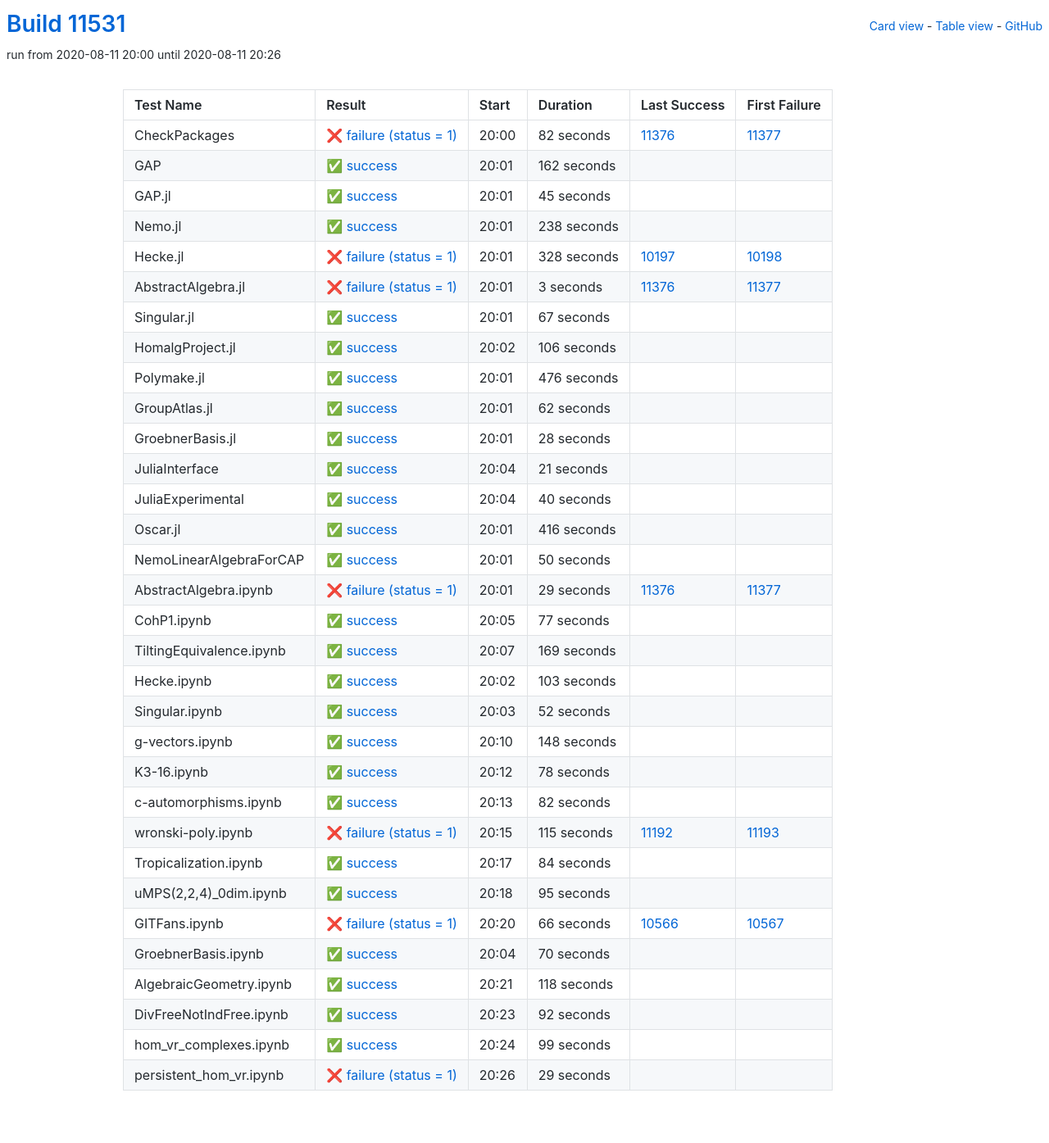
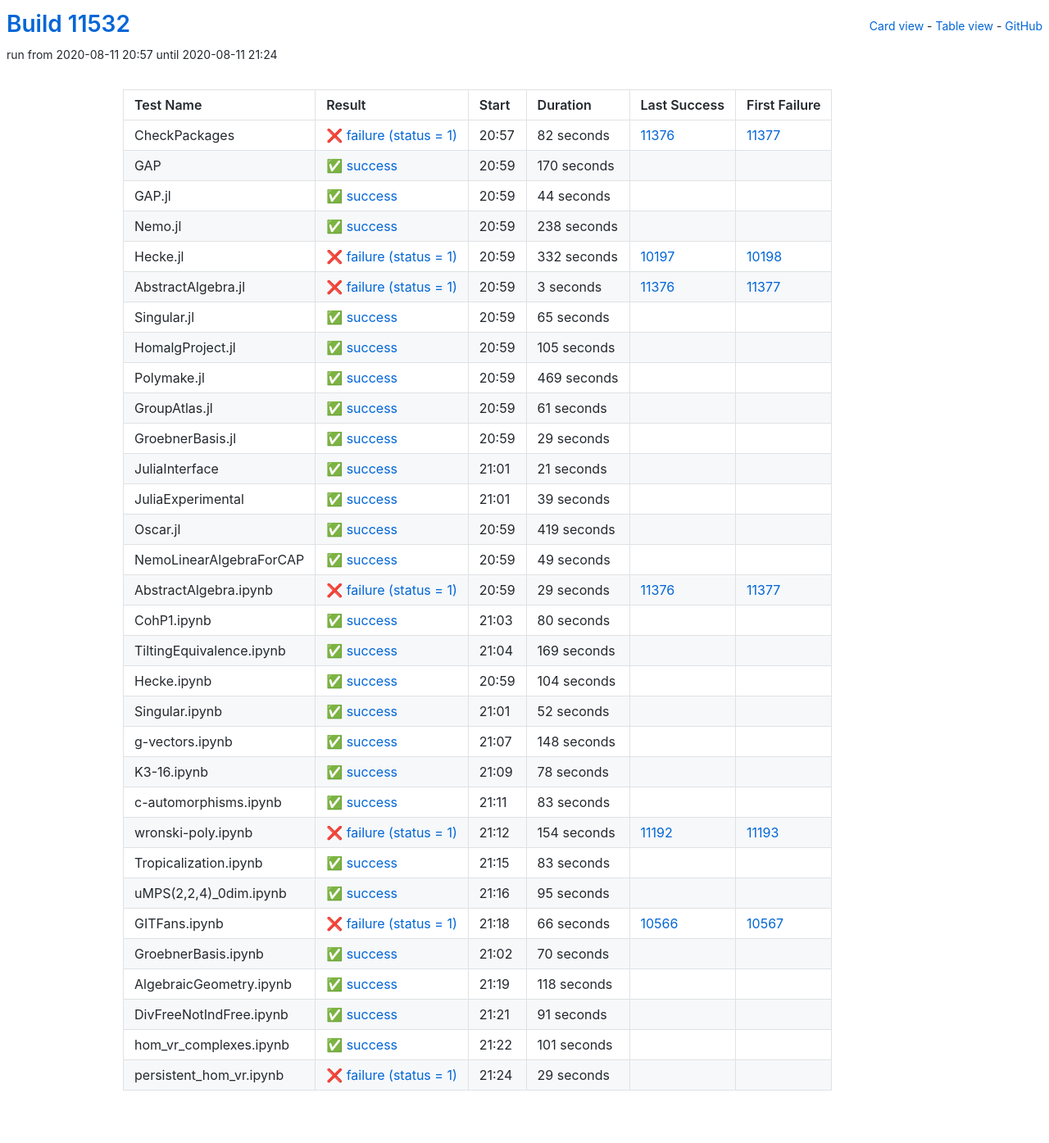
Before and after one commit to oscar-system/oscar-ci-status, a Jekyll site: the page built from table.html, in a window 1280 px wide. Shown: the whole page at 82% size. Built offline with Jekyll 4.4.1, drawn with Linux system fonts in a browser that asks for light colours.

Commit message:
Build #11532

```diff
--- a/_data/ci.yml
+++ b/_data/ci.yml
@@ -1,6 +1,6 @@
 ---
-build: 11531
-build_url: https://oscarci.mathematik.uni-kl.de/job/oscar/11531/
+build: 11532
+build_url: https://oscarci.mathematik.uni-kl.de/job/oscar/11532/
 job: oscar
 organization: oscar-system
 repo: oscar-ci-status
@@ -8,8 +8,8 @@
 tests:
 - name: CheckPackages
   id: checkpackages
-  log: https://oscarci.mathematik.uni-kl.de/job/oscar/11531/artifact/logs/build-11531/CheckPackages.log
-  start: 2020-08-11 20:00
+  log: https://oscarci.mathematik.uni-kl.de/job/oscar/11532/artifact/logs/build-11532/CheckPackages.log
+  start: 2020-08-11 20:57
   success: false
   exitcode: 1
   status: failure
@@ -20,32 +20,32 @@
   first_failure_url: https://oscarci.mathematik.uni-kl.de/job/oscar/11377/
 - name: GAP
   id: gap
-  log: https://oscarci.mathematik.uni-kl.de/job/oscar/11531/artifact/logs/build-11531/GAP.log
-  start: 2020-08-11 20:01
+  log: https://oscarci.mathematik.uni-kl.de/job/oscar/11532/artifact/logs/build-11532/GAP.log
+  start: 2020-08-11 20:59
   success: true
   exitcode: 0
   status: success
-  duration: 162
+  duration: 170
   last_success: false
   last_success_url:
   first_failure: false
   first_failure_url:
 - name: GAP.jl
   id: gap-jl
-  log: https://oscarci.mathematik.uni-kl.de/job/oscar/11531/artifact/logs/build-11531/GAP.jl.log
-  start: 2020-08-11 20:01
+  log: https://oscarci.mathematik.uni-kl.de/job/oscar/11532/artifact/logs/build-11532/GAP.jl.log
+  start: 2020-08-11 20:59
   success: true
   exitcode: 0
   status: success
-  duration: 45
+  duration: 44
   last_success: false
   last_success_url:
   first_failure: false
   first_failure_url:
 - name: Nemo.jl
   id: nemo-jl
-  log: https://oscarci.mathematik.uni-kl.de/job/oscar/11531/artifact/logs/build-11531/Nemo.jl.log
-  start: 2020-08-11 20:01
+  log: https://oscarci.mathematik.uni-kl.de/job/oscar/11532/artifact/logs/build-11532/Nemo.jl.log
+  start: 2020-08-11 20:59
   success: true
   exitcode: 0
   status: success
@@ -56,20 +56,20 @@
   first_failure_url:
 - name: Hecke.jl
   id: hecke-jl
-  log: https://oscarci.mathematik.uni-kl.de/job/oscar/11531/artifact/logs/build-11531/Hecke.jl.log
-  start: 2020-08-11 20:01
+  log: https://oscarci.mathematik.uni-kl.de/job/oscar/11532/artifact/logs/build-11532/Hecke.jl.log
+  start: 2020-08-11 20:59
   success: false
   exitcode: 1
   status: failure
-  duration: 328
+  duration: 332
   last_success: 10197
   last_success_url: https://oscarci.mathematik.uni-kl.de/job/oscar/10197/
   first_failure: 10198
   first_failure_url: https://oscarci.mathematik.uni-kl.de/job/oscar/10198/
 - name: AbstractAlgebra.jl
   id: abstractalgebra-jl
-  log: https://oscarci.mathematik.uni-kl.de/job/oscar/11531/artifact/logs/build-11531/AbstractAlgebra.jl.log
-  start: 2020-08-11 20:01
+  log: https://oscarci.mathematik.uni-kl.de/job/oscar/11532/artifact/logs/build-11532/AbstractAlgebra.jl.log
+  start: 2020-08-11 20:59
   success: false
   exitcode: 1
   status: failure
@@ -80,68 +80,68 @@
   first_failure_url: https://oscarci.mathematik.uni-kl.de/job/oscar/11377/
 - name: Singular.jl
   id: singular-jl
-  log: https://oscarci.mathematik.uni-kl.de/job/oscar/11531/artifact/logs/build-11531/Singular.jl.log
-  start: 2020-08-11 20:01
+  log: https://oscarci.mathematik.uni-kl.de/job/oscar/11532/artifact/logs/build-11532/Singular.jl.log
+  start: 2020-08-11 20:59
   success: true
   exitcode: 0
   status: success
-  duration: 67
+  duration: 65
   last_success: false
   last_success_url:
   first_failure: false
   first_failure_url:
 - name: HomalgProject.jl
   id: homalgproject-jl
-  log: https://oscarci.mathematik.uni-kl.de/job/oscar/11531/artifact/logs/build-11531/HomalgProject.jl.log
-  start: 2020-08-11 20:02
+  log: https://oscarci.mathematik.uni-kl.de/job/oscar/11532/artifact/logs/build-11532/HomalgProject.jl.log
+  start: 2020-08-11 20:59
   success: true
   exitcode: 0
   status: success
-  duration: 106
+  duration: 105
   last_success: false
   last_success_url:
   first_failure: false
   first_failure_url:
 - name: Polymake.jl
   id: polymake-jl
-  log: https://oscarci.mathematik.uni-kl.de/job/oscar/11531/artifact/logs/build-11531/Polymake.jl.log
-  start: 2020-08-11 20:01
+  log: https://oscarci.mathematik.uni-kl.de/job/oscar/11532/artifact/logs/build-11532/Polymake.jl.log
+  start: 2020-08-11 20:59
   success: true
   exitcode: 0
   status: success
-  duration: 476
+  duration: 469
   last_success: false
   last_success_url:
   first_failure: false
   first_failure_url:
 - name: GroupAtlas.jl
   id: groupatlas-jl
-  log: https://oscarci.mathematik.uni-kl.de/job/oscar/11531/artifact/logs/build-11531/GroupAtlas.jl.log
-  start: 2020-08-11 20:01
+  log: https://oscarci.mathematik.uni-kl.de/job/oscar/11532/artifact/logs/build-11532/GroupAtlas.jl.log
+  start: 2020-08-11 20:59
   success: true
   exitcode: 0
   status: success
-  duration: 62
+  duration: 61
   last_success: false
   last_success_url:
   first_failure: false
   first_failure_url:
 - name: GroebnerBasis.jl
   id: groebnerbasis-jl
-  log: https://oscarci.mathematik.uni-kl.de/job/oscar/11531/artifact/logs/build-11531/GroebnerBasis.jl.log
-  start: 2020-08-11 20:01
+  log: https://oscarci.mathematik.uni-kl.de/job/oscar/11532/artifact/logs/build-11532/GroebnerBasis.jl.log
+  start: 2020-08-11 20:59
   success: true
   exitcode: 0
   status: success
-  duration: 28
+  duration: 29
   last_success: false
   last_success_url:
   first_failure: false
   first_failure_url:
 - name: JuliaInterface
   id: juliainterface
-  log: https://oscarci.mathematik.uni-kl.de/job/oscar/11531/artifact/logs/build-11531/JuliaInterface.log
-  start: 2020-08-11 20:04
+  log: https://oscarci.mathematik.uni-kl.de/job/oscar/11532/artifact/logs/build-11532/JuliaInterface.log
+  start: 2020-08-11 21:01
   success: true
   exitcode: 0
   status: success
@@ -152,44 +152,44 @@
   first_failure_url:
 - name: JuliaExperimental
   id: juliaexperimental
-  log: https://oscarci.mathematik.uni-kl.de/job/oscar/11531/artifact/logs/build-11531/JuliaExperimental.log
-  start: 2020-08-11 20:04
+  log: https://oscarci.mathematik.uni-kl.de/job/oscar/11532/artifact/logs/build-11532/JuliaExperimental.log
+  start: 2020-08-11 21:01
   success: true
   exitcode: 0
   status: success
-  duration: 40
+  duration: 39
   last_success: false
   last_success_url:
   first_failure: false
   first_failure_url:
 - name: Oscar.jl
   id: oscar-jl
-  log: https://oscarci.mathematik.uni-kl.de/job/oscar/11531/artifact/logs/build-11531/Oscar.jl.log
-  start: 2020-08-11 20:01
+  log: https://oscarci.mathematik.uni-kl.de/job/oscar/11532/artifact/logs/build-11532/Oscar.jl.log
+  start: 2020-08-11 20:59
   success: true
   exitcode: 0
   status: success
-  duration: 416
+  duration: 419
   last_success: false
   last_success_url:
   first_failure: false
   first_failure_url:
 - name: NemoLinearAlgebraForCAP
   id: nemolinearalgebraforcap
-  log: https://oscarci.mathematik.uni-kl.de/job/oscar/11531/artifact/logs/build-11531/NemoLinearAlgebraForCAP.log
-  start: 2020-08-11 20:01
+  log: https://oscarci.mathematik.uni-kl.de/job/oscar/11532/artifact/logs/build-11532/NemoLinearAlgebraForCAP.log
+  start: 2020-08-11 20:59
   success: true
   exitcode: 0
   status: success
-  duration: 50
+  duration: 49
   last_success: false
   last_success_url:
   first_failure: false
   first_failure_url:
 - name: AbstractAlgebra.ipynb
   id: abstractalgebra-ipynb
-  log: https://oscarci.mathematik.uni-kl.de/job/oscar/11531/artifact/logs/build-11531/AbstractAlgebra.ipynb.log
-  start: 2020-08-11 20:01
+  log: https://oscarci.mathematik.uni-kl.de/job/oscar/11532/artifact/logs/build-11532/AbstractAlgebra.ipynb.log
+  start: 2020-08-11 20:59
   success: false
   exitcode: 1
   status: failure
@@ -200,20 +200,20 @@
   first_failure_url: https://oscarci.mathematik.uni-kl.de/job/oscar/11377/
 - name: CohP1.ipynb
   id: cohp1-ipynb
-  log: https://oscarci.mathematik.uni-kl.de/job/oscar/11531/artifact/logs/build-11531/CohP1.ipynb.log
-  start: 2020-08-11 20:05
+  log: https://oscarci.mathematik.uni-kl.de/job/oscar/11532/artifact/logs/build-11532/CohP1.ipynb.log
+  start: 2020-08-11 21:03
   success: true
   exitcode: 0
   status: success
-  duration: 77
+  duration: 80
   last_success: false
   last_success_url:
   first_failure: false
   first_failure_url:
 - name: TiltingEquivalence.ipynb
   id: tiltingequivalence-ipynb
-  log: https://oscarci.mathematik.uni-kl.de/job/oscar/11531/artifact/logs/build-11531/TiltingEquivalence.ipynb.log
-  start: 2020-08-11 20:07
+  log: https://oscarci.mathematik.uni-kl.de/job/oscar/11532/artifact/logs/build-11532/TiltingEquivalence.ipynb.log
+  start: 2020-08-11 21:04
   success: true
   exitcode: 0
   status: success
@@ -224,20 +224,20 @@
   first_failure_url:
 - name: Hecke.ipynb
   id: hecke-ipynb
-  log: https://oscarci.mathematik.uni-kl.de/job/oscar/11531/artifact/logs/build-11531/Hecke.ipynb.log
-  start: 2020-08-11 20:02
+  log: https://oscarci.mathematik.uni-kl.de/job/oscar/11532/artifact/logs/build-11532/Hecke.ipynb.log
+  start: 2020-08-11 20:59
   success: true
   exitcode: 0
   status: success
-  duration: 103
+  duration: 104
   last_success: false
   last_success_url:
   first_failure: false
   first_failure_url:
 - name: Singular.ipynb
   id: singular-ipynb
-  log: https://oscarci.mathematik.uni-kl.de/job/oscar/11531/artifact/logs/build-11531/Singular.ipynb.log
-  start: 2020-08-11 20:03
+  log: https://oscarci.mathematik.uni-kl.de/job/oscar/11532/artifact/logs/build-11532/Singular.ipynb.log
+  start: 2020-08-11 21:01
   success: true
   exitcode: 0
   status: success
@@ -248,8 +248,8 @@
   first_failure_url:
 - name: g-vectors.ipynb
   id: g-vectors-ipynb
-  log: https://oscarci.mathematik.uni-kl.de/job/oscar/11531/artifact/logs/build-11531/g-vectors.ipynb.log
-  start: 2020-08-11 20:10
+  log: https://oscarci.mathematik.uni-kl.de/job/oscar/11532/artifact/logs/build-11532/g-vectors.ipynb.log
+  start: 2020-08-11 21:07
   success: true
   exitcode: 0
   status: success
@@ -260,8 +260,8 @@
   first_failure_url:
 - name: K3-16.ipynb
   id: k3-16-ipynb
-  log: https://oscarci.mathematik.uni-kl.de/job/oscar/11531/artifact/logs/build-11531/K3-16.ipynb.log
-  start: 2020-08-11 20:12
+  log: https://oscarci.mathematik.uni-kl.de/job/oscar/11532/artifact/logs/build-11532/K3-16.ipynb.log
+  start: 2020-08-11 21:09
   success: true
   exitcode: 0
   status: success
@@ -272,44 +272,44 @@
   first_failure_url:
 - name: c-automorphisms.ipynb
   id: c-automorphisms-ipynb
-  log: https://oscarci.mathematik.uni-kl.de/job/oscar/11531/artifact/logs/build-11531/c-automorphisms.ipynb.log
-  start: 2020-08-11 20:13
+  log: https://oscarci.mathematik.uni-kl.de/job/oscar/11532/artifact/logs/build-11532/c-automorphisms.ipynb.log
+  start: 2020-08-11 21:11
   success: true
   exitcode: 0
   status: success
-  duration: 82
+  duration: 83
   last_success: false
   last_success_url:
   first_failure: false
   first_failure_url:
 - name: wronski-poly.ipynb
   id: wronski-poly-ipynb
-  log: https://oscarci.mathematik.uni-kl.de/job/oscar/11531/artifact/logs/build-11531/wronski-poly.ipynb.log
-  start: 2020-08-11 20:15
+  log: https://oscarci.mathematik.uni-kl.de/job/oscar/11532/artifact/logs/build-11532/wronski-poly.ipynb.log
+  start: 2020-08-11 21:12
   success: false
   exitcode: 1
   status: failure
-  duration: 115
+  duration: 154
   last_success: 11192
   last_success_url: https://oscarci.mathematik.uni-kl.de/job/oscar/11192/
   first_failure: 11193
   first_failure_url: https://oscarci.mathematik.uni-kl.de/job/oscar/11193/
 - name: Tropicalization.ipynb
   id: tropicalization-ipynb
-  log: https://oscarci.mathematik.uni-kl.de/job/oscar/11531/artifact/logs/build-11531/Tropicalization.ipynb.log
-  start: 2020-08-11 20:17
+  log: https://oscarci.mathematik.uni-kl.de/job/oscar/11532/artifact/logs/build-11532/Tropicalization.ipynb.log
+  start: 2020-08-11 21:15
   success: true
   exitcode: 0
   status: success
-  duration: 84
+  duration: 83
   last_success: false
   last_success_url:
   first_failure: false
   first_failure_url:
 - name: uMPS(2,2,4)_0dim.ipynb
   id: umps-2-2-4-0dim-ipynb
-  log: https://oscarci.mathematik.uni-kl.de/job/oscar/11531/artifact/logs/build-11531/uMPS-2-2-4-_0dim.ipynb.log
-  start: 2020-08-11 20:18
+  log: https://oscarci.mathematik.uni-kl.de/job/oscar/11532/artifact/logs/build-11532/uMPS-2-2-4-_0dim.ipynb.log
+  start: 2020-08-11 21:16
   success: true
   exitcode: 0
   status: success
@@ -320,8 +320,8 @@
   first_failure_url:
 - name: GITFans.ipynb
   id: gitfans-ipynb
-  log: https://oscarci.mathematik.uni-kl.de/job/oscar/11531/artifact/logs/build-11531/GITFans.ipynb.log
-  start: 2020-08-11 20:20
+  log: https://oscarci.mathematik.uni-kl.de/job/oscar/11532/artifact/logs/build-11532/GITFans.ipynb.log
+  start: 2020-08-11 21:18
   success: false
   exitcode: 1
   status: failure
@@ -332,8 +332,8 @@
   first_failure_url: https://oscarci.mathematik.uni-kl.de/job/oscar/10567/
 - name: GroebnerBasis.ipynb
   id: groebnerbasis-ipynb
-  log: https://oscarci.mathematik.uni-kl.de/job/oscar/11531/artifact/logs/build-11531/GroebnerBasis.ipynb.log
-  start: 2020-08-11 20:04
+  log: https://oscarci.mathematik.uni-kl.de/job/oscar/11532/artifact/logs/build-11532/GroebnerBasis.ipynb.log
+  start: 2020-08-11 21:02
   success: true
   exitcode: 0
   status: success
@@ -344,8 +344,8 @@
   first_failure_url:
 - name: AlgebraicGeometry.ipynb
   id: algebraicgeometry-ipynb
-  log: https://oscarci.mathematik.uni-kl.de/job/oscar/11531/artifact/logs/build-11531/AlgebraicGeometry.ipynb.log
-  start: 2020-08-11 20:21
+  log: https://oscarci.mathematik.uni-kl.de/job/oscar/11532/artifact/logs/build-11532/AlgebraicGeometry.ipynb.log
+  start: 2020-08-11 21:19
   success: true
   exitcode: 0
   status: success
@@ -356,32 +356,32 @@
   first_failure_url:
 - name: DivFreeNotIndFree.ipynb
   id: divfreenotindfree-ipynb
-  log: https://oscarci.mathematik.uni-kl.de/job/oscar/11531/artifact/logs/build-11531/DivFreeNotIndFree.ipynb.log
-  start: 2020-08-11 20:23
+  log: https://oscarci.mathematik.uni-kl.de/job/oscar/11532/artifact/logs/build-11532/DivFreeNotIndFree.ipynb.log
+  start: 2020-08-11 21:21
   success: true
   exitcode: 0
   status: success
-  duration: 92
+  duration: 91
   last_success: false
   last_success_url:
   first_failure: false
   first_failure_url:
 - name: hom_vr_complexes.ipynb
   id: hom-vr-complexes-ipynb
-  log: https://oscarci.mathematik.uni-kl.de/job/oscar/11531/artifact/logs/build-11531/hom_vr_complexes.ipynb.log
-  start: 2020-08-11 20:24
+  log: https://oscarci.mathematik.uni-kl.de/job/oscar/11532/artifact/logs/build-11532/hom_vr_complexes.ipynb.log
+  start: 2020-08-11 21:22
   success: true
   exitcode: 0
   status: success
-  duration: 99
+  duration: 101
   last_success: false
   last_success_url:
   first_failure: false
   first_failure_url:
 - name: persistent_hom_vr.ipynb
   id: persistent-hom-vr-ipynb
-  log: https://oscarci.mathematik.uni-kl.de/job/oscar/11531/artifact/logs/build-11531/persistent_hom_vr.ipynb.log
-  start: 2020-08-11 20:26
+  log: https://oscarci.mathematik.uni-kl.de/job/oscar/11532/artifact/logs/build-11532/persistent_hom_vr.ipynb.log
+  start: 2020-08-11 21:24
   success: false
   exitcode: 1
   status: failure
```
Also changed, not shown: README.md.
